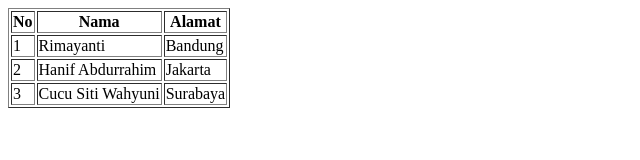
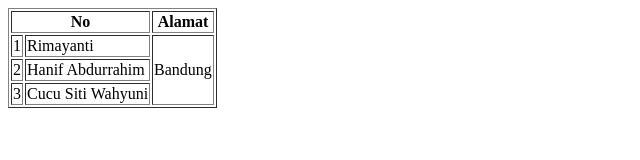
Before and after one commit to mgsolid543/pemrogramanweb, a plain HTML site: page table.html in a window 1280 px wide. Shown: the whole page, without its empty margins (0-640 px from the left). Drawn offline with Linux system fonts and the light colour scheme.

Commit message:
contoh rowspan dan colspan

```diff
--- a/table.html
+++ b/table.html
@@ -7,24 +7,21 @@
     <body>
         <table border="1">
             <tr>
-                <th>No</th>
-                <th>Nama</th>
+                <th colspan="2">No</th>
                 <th>Alamat</th>
             </tr>
             <tr>
                 <td>1</td>
                 <td>Rimayanti</td>
-                <td>Bandung</td>
+                <td rowspan="3">Bandung</td>
             </tr>
             <tr>
                 <td>2</td>
                 <td>Hanif Abdurrahim</td>
-                <td>Jakarta</td>
             </tr>
             <tr>
                 <td>3</td>
                 <td>Cucu Siti Wahyuni</td>
-                <td>Surabaya</td>
             </tr>
         </table>
     </body>
```
